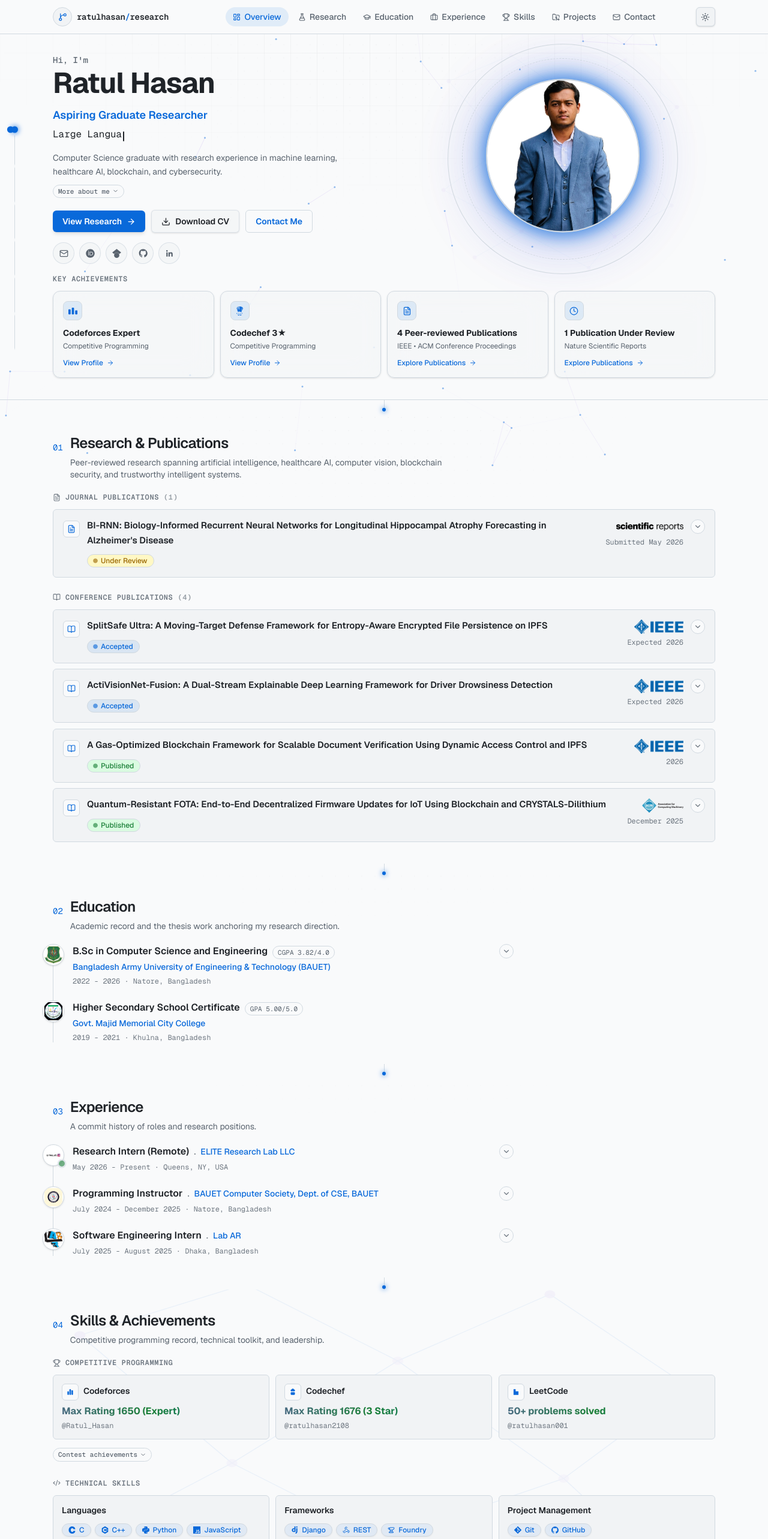
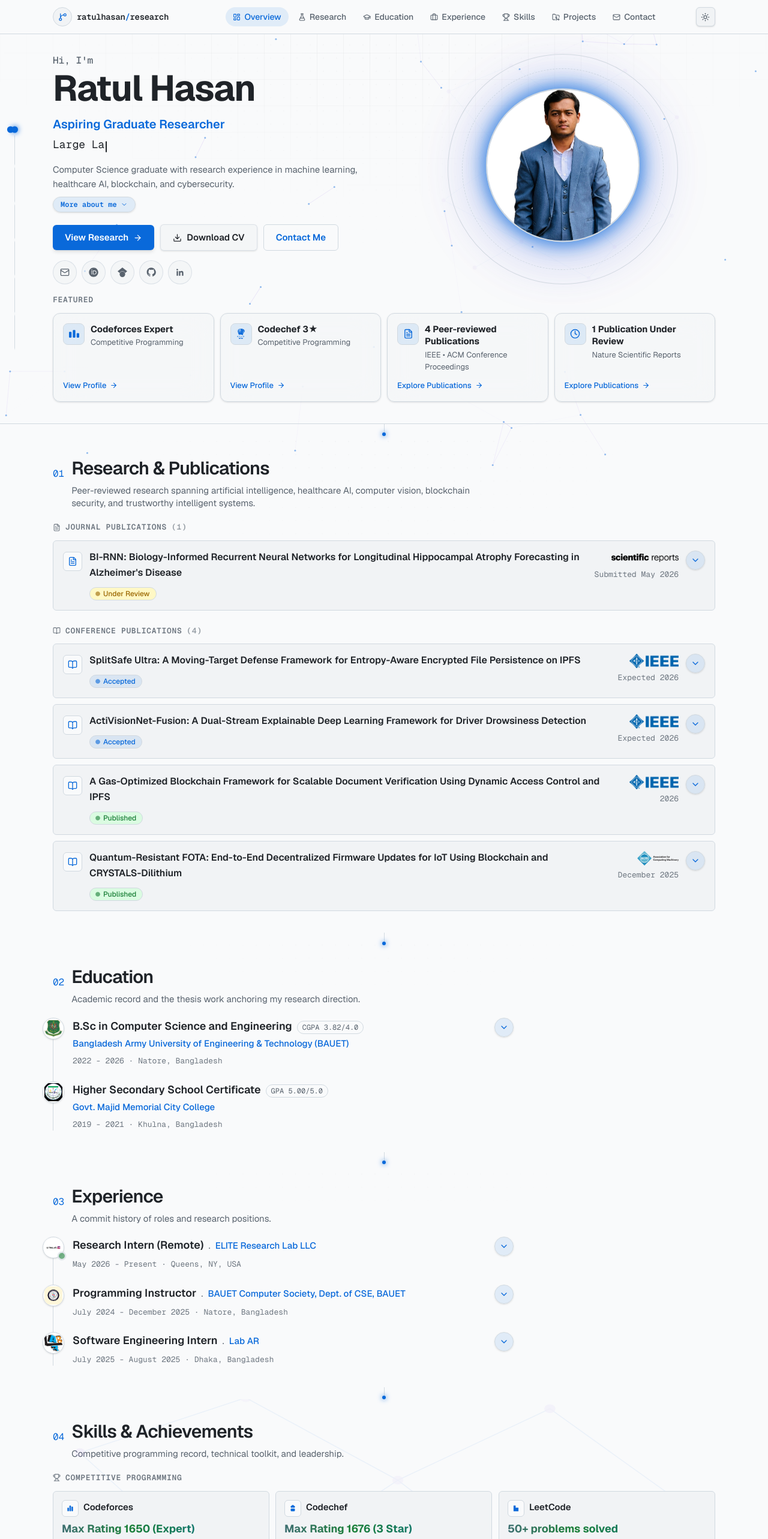
Before and after one commit to ratulhasan001/portfolio, a Next.js app: page / in a window 1280 px wide. Shown: the top 2566 px of the page at 60% size. Built offline with nearby package versions, Linux system fonts and the light colour scheme.

Commit message:
updated design

```diff
--- a/src/components/disclosure.tsx
+++ b/src/components/disclosure.tsx
@@ -47,7 +47,7 @@ export function Disclosure({
       transition={{ duration: 0.2, ease: "easeOut" }}
       className="flex"
     >
-      <ChevronDown size={label ? 11 : 14} />
+      <ChevronDown size={label ? 12 : 16} />
     </motion.span>
   );
 
@@ -60,10 +60,10 @@ export function Disclosure({
       title={open ? "Hide details" : title}
       onClick={toggle}
       whileTap={{ scale: 0.9 }}
-      className={`flex h-6 w-6 shrink-0 items-center justify-center rounded-full border transition-colors ${
+      className={`flex h-8 w-8 shrink-0 items-center justify-center rounded-full border shadow-sm transition-colors ${
         open
-          ? "border-accent/40 bg-accent/10 text-accent"
-          : "border-border-muted bg-canvas text-fg-subtle hover:border-accent/40 hover:bg-accent/[0.06] hover:text-accent"
+          ? "border-accent bg-accent text-white"
+          : "border-accent/35 bg-accent/10 text-accent hover:border-accent hover:bg-accent hover:text-white"
       }`}
     >
       {chevron}
@@ -83,7 +83,7 @@ export function Disclosure({
           aria-expanded={open}
           aria-controls={panelId}
           onClick={toggle}
-          className="mono inline-flex items-center gap-1 rounded-full border border-border-muted bg-canvas px-2 py-0.5 text-[11px] font-medium text-fg-muted transition-colors hover:border-accent/50 hover:text-accent"
+          className="mono inline-flex items-center gap-1.5 rounded-full border border-accent/35 bg-accent/10 px-3 py-1 text-xs font-semibold text-accent shadow-sm transition-colors hover:border-accent hover:bg-accent hover:text-white"
         >
           {open ? openLabel ?? "Less" : label}
           {chevron}
--- a/src/components/education-section.tsx
+++ b/src/components/education-section.tsx
@@ -13,25 +13,25 @@ function EntryHead({ edu }: { edu: Education }) {
   return (
     <>
       <div className="flex flex-wrap items-center gap-2">
-        <h4 className="text-sm font-semibold text-fg-default sm:text-base">
+        <h4 className="text-base font-semibold text-fg-default sm:text-lg">
           <PopWords text={edu.degree} inView stagger={0.04} />
         </h4>
         {edu.score && (
-          <span className="mono rounded-full border border-border-muted bg-canvas px-2 py-0.5 text-[11px] text-fg-muted">
+          <span className="mono rounded-full border border-border-muted bg-canvas px-2 py-0.5 text-xs text-fg-muted">
             {edu.score.label} {edu.score.value.toFixed(2)}/
             {edu.score.scale.toFixed(1)}
           </span>
         )}
         {edu.merit && (
-          <span className="rounded-full bg-success-subtle px-2 py-0.5 text-[11px] font-medium text-success">
+          <span className="rounded-full bg-success-subtle px-2 py-0.5 text-xs font-medium text-success">
             {edu.merit}
           </span>
         )}
       </div>
-      <p className="text-sm font-medium text-accent">
+      <p className="text-[15px] font-medium text-accent">
         <PopWords text={edu.school} inView delay={0.1} stagger={0.04} />
       </p>
-      <p className="mono mt-0.5 text-xs text-fg-subtle">
+      <p className="mono mt-1 text-[13px] text-fg-subtle">
         {edu.period} · {edu.location}
       </p>
     </>
@@ -73,7 +73,7 @@ export function EducationSection() {
 
             {edu.detail ? (
               <Disclosure title="Show thesis" summary={<EntryHead edu={edu} />}>
-                <p className="text-sm leading-relaxed text-fg-muted">
+                <p className="text-[15px] leading-relaxed text-fg-muted">
                   {edu.detail}
                 </p>
               </Disclosure>
--- a/src/components/experience-section.tsx
+++ b/src/components/experience-section.tsx
@@ -48,21 +48,21 @@ export function ExperienceSection() {
               summary={
                 <>
                   <div className="flex flex-wrap items-baseline gap-x-2 gap-y-0.5">
-                    <h4 className="text-sm font-semibold text-fg-default sm:text-base">
+                    <h4 className="text-base font-semibold text-fg-default sm:text-lg">
                       <PopWords text={exp.role} inView stagger={0.04} />
                     </h4>
                     <span className="text-fg-subtle">·</span>
-                    <p className="text-sm font-medium text-accent">
+                    <p className="text-[15px] font-medium text-accent">
                       <PopWords text={exp.org} inView delay={0.1} stagger={0.04} />
                     </p>
                   </div>
-                  <p className="mono mt-0.5 text-xs text-fg-subtle">
+                  <p className="mono mt-1 text-[13px] text-fg-subtle">
                     {exp.period} · {exp.location}
                   </p>
                 </>
               }
             >
-              <ul className="space-y-1.5 text-sm text-fg-muted">
+              <ul className="space-y-2 text-[15px] text-fg-muted">
                 {exp.bullets.map((b) => (
                   <li key={b} className="flex gap-2">
                     <span className="mt-2 h-1 w-1 shrink-0 rounded-full bg-fg-subtle" />
--- a/src/components/hero.tsx
+++ b/src/components/hero.tsx
@@ -100,19 +100,22 @@ function AchievementCard({
         className="pointer-events-none absolute inset-0 rounded-xl bg-[radial-gradient(120px_circle_at_20%_0%,color-mix(in_srgb,var(--color-accent)_16%,transparent),transparent)] opacity-0 transition-opacity duration-250 group-hover:opacity-100"
       />
 
-      <span className="relative flex h-8 w-8 items-center justify-center rounded-lg border border-accent/20 bg-accent/10 text-accent transition-transform duration-250 ease-out group-hover:scale-110">
-        <Icon size={15} />
-      </span>
+      <div className="relative flex items-start gap-2.5">
+        <span className="flex h-9 w-9 shrink-0 items-center justify-center rounded-lg border border-accent/20 bg-accent/10 text-accent transition-transform duration-250 ease-out group-hover:scale-110">
+          <Icon size={17} />
+        </span>
+        <div className="min-w-0">
+          <h3 className="text-[15px] font-bold leading-snug text-fg-default">
+            {title}
+          </h3>
+          <p className="mt-0.5 text-[13px] text-fg-muted">{subtitle}</p>
+        </div>
+      </div>
 
-      <h3 className="relative mt-2 text-sm font-bold leading-snug text-fg-default">
-        {title}
-      </h3>
-      <p className="relative text-xs text-fg-muted">{subtitle}</p>
-
-      <span className="relative mt-2 flex items-center gap-1.5 text-xs font-medium text-accent">
+      <span className="relative mt-auto pt-2 flex items-center gap-1.5 text-[13px] font-medium text-accent">
         {action}
         <ArrowRight
-          size={12}
+          size={13}
           className="transition-transform duration-250 ease-out group-hover:translate-x-1"
         />
       </span>
@@ -157,12 +160,12 @@ function IconLink({
           whileHover={{ y: -2 }}
           whileTap={{ scale: 0.92 }}
           transition={{ type: "spring", stiffness: 400, damping: 20 }}
-          className="glass flex h-9 w-9 items-center justify-center rounded-full text-fg-muted transition-colors duration-200 hover:text-accent"
+          className="glass flex h-10 w-10 items-center justify-center rounded-full text-fg-muted transition-colors duration-200 hover:text-accent"
         >
-          <Icon size={15} />
+          <Icon size={16} />
         </motion.a>
       ) : (
-        <span className="glass flex h-9 w-9 items-center justify-center rounded-full text-fg-muted">
+        <span className="glass flex h-10 w-10 items-center justify-center rounded-full text-fg-muted">
           <Icon size={15} />
         </span>
       )}
@@ -210,30 +213,30 @@ export function Hero() {
         {/* Left: identity + copy */}
         <div>
           <FadeIn delay={0.1 + bootDelay}>
-            <p className="mono text-sm font-medium text-fg-muted">Hi, I&apos;m</p>
+            <p className="mono text-base font-medium text-fg-muted">Hi, I&apos;m</p>
           </FadeIn>
 
-          <h1 className="mt-1 text-3xl font-bold tracking-tight text-fg-default sm:text-4xl lg:text-5xl">
+          <h1 className="mt-1 text-4xl font-bold tracking-tight text-fg-default sm:text-5xl lg:text-6xl">
             <PopWords text={profile.name} delay={0.22 + bootDelay} stagger={0.05} />
           </h1>
 
           <FadeIn delay={0.5 + bootDelay}>
-            <p className="mt-3 text-base font-semibold text-accent sm:text-lg">
+            <p className="mt-3 text-lg font-semibold text-accent sm:text-xl">
               Aspiring Graduate Researcher
             </p>
           </FadeIn>
 
           <FadeIn delay={0.6 + bootDelay}>
-            <p className="mono mt-1.5 min-h-[1.5em] text-sm text-fg-default sm:text-base">
+            <p className="mono mt-1.5 min-h-[1.5em] text-base text-fg-default sm:text-lg">
               <Typewriter words={profile.focusAreas} />
             </p>
           </FadeIn>
 
           <FadeIn delay={0.72 + bootDelay} className="mt-4 max-w-lg">
-            <p className="text-sm leading-relaxed text-fg-muted">{summaryLead}</p>
+            <p className="text-[15px] leading-relaxed text-fg-muted">{summaryLead}</p>
             {summaryRest.length > 0 && (
               <Disclosure label="More about me" openLabel="Less" className="mt-2">
-                <p className="text-sm leading-relaxed text-fg-muted">
+                <p className="text-[15px] leading-relaxed text-fg-muted">
                   {summaryRest.join(" ")}
                 </p>
               </Disclosure>
@@ -247,7 +250,7 @@ export function Hero() {
                 e.preventDefault();
                 smoothScrollToId("#research");
               }}
-              className="shimmer gap-2 rounded-md bg-accent px-4 py-2 text-sm font-semibold text-white shadow-md transition-[box-shadow,background-color] duration-300 hover:bg-accent-emphasis hover:shadow-[0_16px_36px_-12px_var(--color-accent)]"
+              className="shimmer gap-2 rounded-md bg-accent px-5 py-2.5 text-[15px] font-semibold text-white shadow-md transition-[box-shadow,background-color] duration-300 hover:bg-accent-emphasis hover:shadow-[0_16px_36px_-12px_var(--color-accent)]"
             >
               View Research
               <motion.span
@@ -263,7 +266,7 @@ export function Hero() {
             <MagneticLink
               href="/Ratul_Hasan_CV.pdf"
               download
-              className="glass gap-2 rounded-md px-4 py-2 text-sm font-semibold text-fg-default shadow-sm transition-colors duration-300 hover:text-accent"
+              className="glass gap-2 rounded-md px-5 py-2.5 text-[15px] font-semibold text-fg-default shadow-sm transition-colors duration-300 hover:text-accent"
             >
               <Download size={15} />
               Download CV
@@ -275,7 +278,7 @@ export function Hero() {
                 e.preventDefault();
                 smoothScrollToId("#contact");
               }}
-              className="gap-2 rounded-md border border-accent/40 px-4 py-2 text-sm font-semibold text-accent transition-colors duration-300 hover:border-accent hover:bg-accent/10"
+              className="gap-2 rounded-md border border-accent/40 px-5 py-2.5 text-[15px] font-semibold text-accent transition-colors duration-300 hover:border-accent hover:bg-accent/10"
             >
               Contact Me
             </MagneticLink>
@@ -297,8 +300,8 @@ export function Hero() {
       {/* Key achievements */}
       <div className="relative mx-auto max-w-6xl px-4 pb-7 sm:px-6 sm:pb-9">
         <FadeIn>
-          <p className="mono text-xs font-semibold uppercase tracking-wider text-fg-subtle">
-            Key Achievements
+          <p className="mono text-[13px] font-semibold uppercase tracking-wider text-fg-subtle">
+            Featured
           </p>
         </FadeIn>
         <div className="mt-3 grid grid-cols-2 gap-2.5 sm:grid-cols-4">
--- a/src/components/research-section.tsx
+++ b/src/components/research-section.tsx
@@ -30,14 +30,14 @@ function PublicationCard({ pub }: { pub: Publication }) {
             <motion.span
               whileHover={{ rotate: -10, scale: 1.1 }}
               transition={{ type: "spring", stiffness: 300, damping: 15 }}
-              className="mt-0.5 flex h-7 w-7 shrink-0 items-center justify-center rounded-md border border-border-default bg-canvas text-accent"
+              className="mt-0.5 flex h-8 w-8 shrink-0 items-center justify-center rounded-md border border-border-default bg-canvas text-accent"
             >
-              {pub.type === "journal" ? <FileText size={14} /> : <BookOpen size={14} />}
+              {pub.type === "journal" ? <FileText size={16} /> : <BookOpen size={16} />}
             </motion.span>
 
             {/* Left: what the paper is */}
             <div className="min-w-0 flex-1">
-              <h3 className="text-sm font-semibold leading-snug text-fg-default sm:text-[15px]">
+              <h3 className="text-[15px] font-semibold leading-snug text-fg-default sm:text-base">
                 <PopWords text={pub.title} inView stagger={0.018} />
               </h3>
               <div className="mt-1.5">
@@ -63,16 +63,16 @@ function PublicationCard({ pub }: { pub: Publication }) {
                   />
                 </span>
               )}
-              <span className="mono text-xs text-fg-subtle">{pub.date}</span>
+              <span className="mono text-[13px] text-fg-subtle">{pub.date}</span>
             </div>
           </div>
         }
       >
-        <p className="flex items-start gap-1.5 text-xs text-fg-muted">
+        <p className="flex items-start gap-1.5 text-sm text-fg-muted">
           <Users size={12} className="mt-0.5 shrink-0" />
           {pub.authors}
         </p>
-        <p className="mt-2 text-xs italic text-fg-muted">{pub.venue}</p>
+        <p className="mt-2 text-sm italic text-fg-muted">{pub.venue}</p>
 
         <div className="mt-3 flex flex-wrap items-center gap-2">
           {pub.status === "accepted" && (
@@ -111,7 +111,7 @@ function PublicationGroup({
   if (items.length === 0) return null;
   return (
     <div>
-      <h3 className="mono mb-3 flex items-center gap-2 text-xs font-semibold uppercase tracking-wider text-fg-subtle">
+      <h3 className="mono mb-3 flex items-center gap-2 text-[13px] font-semibold uppercase tracking-wider text-fg-subtle">
         {icon}
         {title}
         <span className="text-fg-subtle/70">({items.length})</span>
--- a/src/components/skills-section.tsx
+++ b/src/components/skills-section.tsx
@@ -81,7 +81,7 @@ export function SkillsSection() {
 
       <div className="mb-7">
         <PopIn inView>
-          <h3 className="mono mb-3 flex items-center gap-2 text-xs font-semibold uppercase tracking-wider text-fg-subtle">
+          <h3 className="mono mb-3 flex items-center gap-2 text-[13px] font-semibold uppercase tracking-wider text-fg-subtle">
             <Trophy size={13} />
             Competitive Programming
           </h3>
@@ -107,14 +107,14 @@ export function SkillsSection() {
                         <Icon size={14} />
                       </motion.span>
                     )}
-                    <p className="text-sm font-semibold text-fg-default">
+                    <p className="text-[15px] font-semibold text-fg-default">
                       <PopWords text={judge.platform} inView stagger={0.04} />
                     </p>
                   </div>
-                  <p className="gradient-text mt-1.5 text-base font-bold">
+                  <p className="gradient-text mt-1.5 text-lg font-bold">
                     {judge.stat}
                   </p>
-                  <span className="group/handle mono mt-1 inline-flex items-center gap-1 text-xs text-fg-subtle transition-colors group-hover:text-accent">
+                  <span className="group/handle mono mt-1 inline-flex items-center gap-1 text-[13px] text-fg-subtle transition-colors group-hover:text-accent">
                     @{judge.handle}
                     <ExternalLink
                       size={11}
@@ -139,7 +139,7 @@ export function SkillsSection() {
               variants={staggerItem}
               whileHover={{ y: -4 }}
               transition={{ type: "spring", stiffness: 320, damping: 22 }}
-              className="shimmer group relative flex items-start gap-3 overflow-hidden rounded-md border border-border-muted bg-canvas px-3.5 py-3 text-sm text-fg-muted shadow-sm transition-[border-color,box-shadow] duration-300 hover:border-attention/50 hover:shadow-[0_16px_32px_-16px_var(--color-attention)]"
+              className="shimmer group relative flex items-start gap-3 overflow-hidden rounded-md border border-border-muted bg-canvas px-4 py-3 text-[15px] text-fg-muted shadow-sm transition-[border-color,box-shadow] duration-300 hover:border-attention/50 hover:shadow-[0_16px_32px_-16px_var(--color-attention)]"
             >
               <span
                 aria-hidden
@@ -166,7 +166,7 @@ export function SkillsSection() {
 
       <div className="mb-7">
         <PopIn inView>
-          <h3 className="mono mb-3 flex items-center gap-2 text-xs font-semibold uppercase tracking-wider text-fg-subtle">
+          <h3 className="mono mb-3 flex items-center gap-2 text-[13px] font-semibold uppercase tracking-wider text-fg-subtle">
             <Code2 size={13} />
             Technical Skills
           </h3>
@@ -179,7 +179,7 @@ export function SkillsSection() {
               whileHover={{ y: -3, borderColor: "var(--color-accent)" }}
               className="shimmer rounded-md border border-border-default bg-canvas-subtle p-3.5 transition-colors"
             >
-              <p className="text-sm font-semibold text-fg-default">
+              <p className="text-[15px] font-semibold text-fg-default">
                 <PopWords text={category} inView stagger={0.04} />
               </p>
               <div className="mt-2 flex flex-wrap gap-1.5">
@@ -190,7 +190,7 @@ export function SkillsSection() {
                       key={item}
                       whileHover={{ y: -2, scale: 1.06 }}
                       transition={{ type: "spring", stiffness: 400, damping: 20 }}
-                      className="chip inline-flex items-center gap-1.5 rounded-full border border-accent/25 bg-accent/[0.07] px-2.5 py-0.5 text-xs font-medium text-accent"
+                      className="chip inline-flex items-center gap-1.5 rounded-full border border-accent/25 bg-accent/[0.07] px-2.5 py-1 text-[13px] font-medium text-accent"
                     >
                       {Icon && <Icon size={12} />}
                       {item}
@@ -205,7 +205,7 @@ export function SkillsSection() {
 
       <div>
         <PopIn inView>
-          <h3 className="mono mb-3 flex items-center gap-2 text-xs font-semibold uppercase tracking-wider text-fg-subtle">
+          <h3 className="mono mb-3 flex items-center gap-2 text-[13px] font-semibold uppercase tracking-wider text-fg-subtle">
             <Users2 size={13} />
             Leadership &amp; Volunteering
           </h3>
@@ -233,7 +233,7 @@ export function SkillsSection() {
                   >
                     <Crown size={16} />
                   </motion.span>
-                  <p className="text-sm font-semibold text-fg-default">
+                  <p className="text-[15px] font-semibold text-fg-default">
                     <PopWords text={entry.org} inView stagger={0.03} />
                   </p>
                 </div>
--- a/src/components/ui.tsx
+++ b/src/components/ui.tsx
@@ -10,7 +10,7 @@ export function Chip({ children }: { children: React.ReactNode }) {
     <motion.span
       whileHover={{ y: -2, scale: 1.05, borderColor: "var(--color-accent)", color: "var(--color-accent)" }}
       transition={{ type: "spring", stiffness: 400, damping: 20 }}
-      className="chip inline-flex items-center rounded-full border border-border-default bg-canvas-subtle px-2.5 py-0.5 text-xs font-medium text-fg-muted"
+      className="chip inline-flex items-center rounded-full border border-border-default bg-canvas-subtle px-2.5 py-1 text-[13px] font-medium text-fg-muted"
     >
       {children}
     </motion.span>
@@ -57,11 +57,11 @@ export function SectionTitle({
 }) {
   return (
     <div className="mb-5 flex items-baseline gap-3">
-      <PopIn as="span" inView scale={0.3} className="mono text-sm text-accent">
+      <PopIn as="span" inView scale={0.3} className="mono text-base text-accent">
         {index}
       </PopIn>
       <div>
-        <h2 className="text-xl font-semibold tracking-tight text-fg-default sm:text-2xl">
+        <h2 className="text-2xl font-semibold tracking-tight text-fg-default sm:text-3xl">
           <PopWords text={title} inView delay={0.1} stagger={0.06} />
         </h2>
         {subtitle && (
@@ -70,7 +70,7 @@ export function SectionTitle({
             whileInView={{ opacity: 1, y: 0 }}
             viewport={{ once: true }}
             transition={{ duration: 0.5, delay: 0.25 }}
-            className="mt-0.5 max-w-2xl text-xs text-fg-muted sm:text-sm"
+            className="mt-1 max-w-2xl text-sm text-fg-muted sm:text-[15px]"
           >
             {subtitle}
           </motion.p>
```
Also changed, not shown: src/components/contact-section.tsx (+7 -7 lines), src/components/projects-section.tsx (+6 -6 lines).
